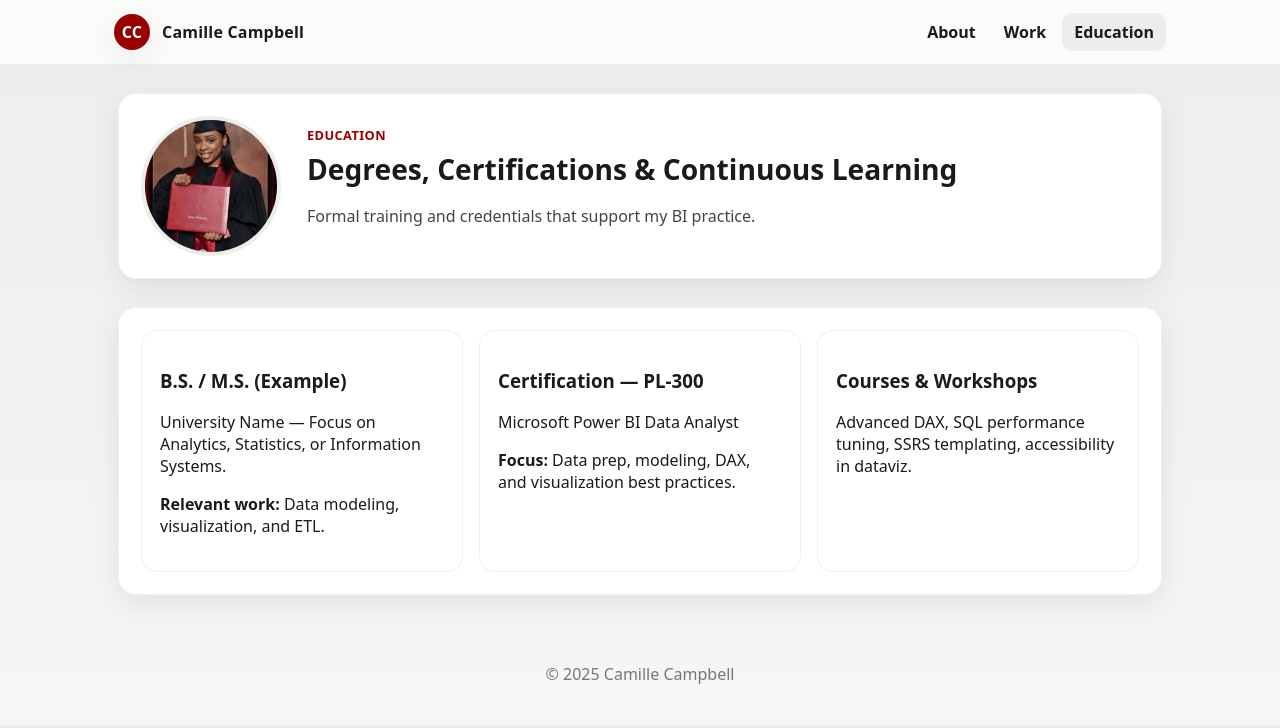
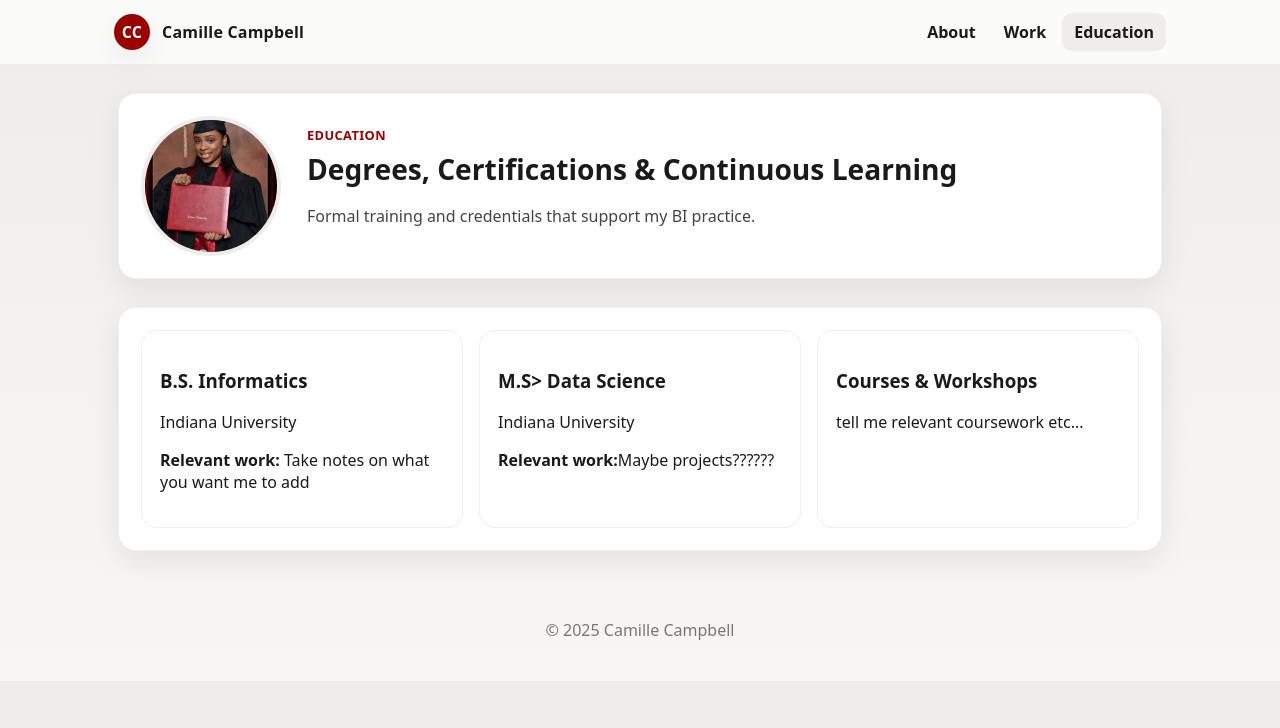
Before and after one commit to camillecampbell95/Portfolio.github.io, a plain HTML site: page education.html in a window 1280 px wide. Drawn offline with Linux system fonts and the light colour scheme.

Commit message:
Update education.html

```diff
--- a/education.html
+++ b/education.html
@@ -36,18 +36,18 @@
     <section class="section">
       <div class="grid cards">
         <div class="card">
-          <h3>B.S. / M.S. (Example)</h3>
-          <p>University Name — Focus on Analytics, Statistics, or Information Systems.</p>
-          <p><strong>Relevant work:</strong> Data modeling, visualization, and ETL.</p>
+          <h3>B.S. Informatics</h3>
+          <p>Indiana University </p>
+          <p><strong>Relevant work:</strong> Take notes on what you want me to add</p>
         </div>
         <div class="card">
-          <h3>Certification — PL-300</h3>
-          <p>Microsoft Power BI Data Analyst</p>
-          <p><strong>Focus:</strong> Data prep, modeling, DAX, and visualization best practices.</p>
+          <h3>M.S> Data Science</h3>
+          <p>Indiana University</p>
+          <p><strong>Relevant work:</strong>Maybe projects??????</p>
         </div>
         <div class="card">
           <h3>Courses & Workshops</h3>
-          <p>Advanced DAX, SQL performance tuning, SSRS templating, accessibility in dataviz.</p>
+          <p>tell me relevant coursework etc...</p>
         </div>
       </div>
     </section>
```
